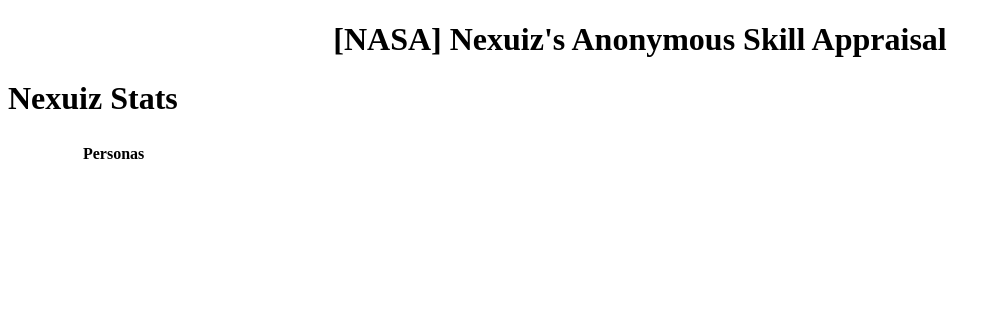
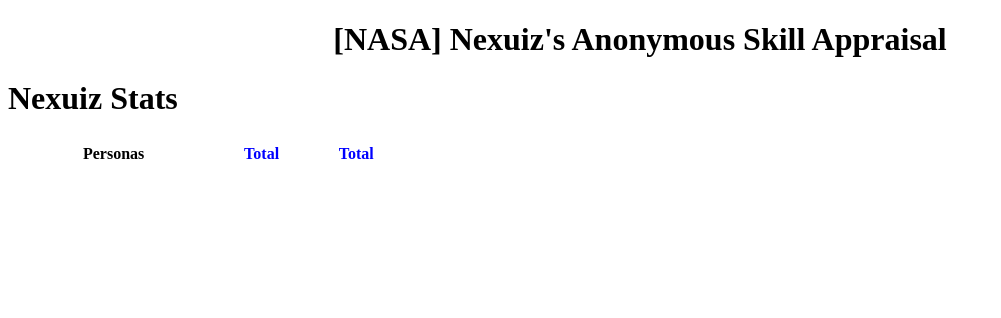
Before and after one commit to nmalbran/nasa, a Django app: template vote/templates/stats.html in a window 1280 px wide. Shown: the top 318 px of the page, without its empty margins (0-1001 px from the left). Run offline with Django 3.2, Linux system fonts and the light colour scheme; the template is opened without the code that fills it, so the values that code supplies are empty; parts of the project's set-up code (start-up, migrations or seed data) failed here and were passed over.

Commit message:
Added general stats.

```diff
--- a/vote/templates/base.html
+++ b/vote/templates/base.html
@@ -21,6 +21,10 @@
     float: left;
 }
 
+.tabla.wide{
+    width: 1050px;
+}
+
 .tabla .left{
     width: 150px;
     float: left;
@@ -29,6 +33,10 @@
 .tabla .center{
     width: 750px;
     float: left;
+}
+
+.tabla.wide .center{
+    width: 900px;
 }
 
 .tabla .celda{
@@ -45,6 +53,7 @@
 
 .tabla .left .celda{
     clear: both;
+    font-weight: bold;
     text-indent: 0.2em;
 }
 
@@ -67,6 +76,11 @@
     border: 1px solid red;
 }
 
+.celda.total{
+    color: blue;
+    font-weight: bold;
+}
+
 {% block extra_css %}
 {% endblock extra_css %}
 </style>
--- a/vote/templates/stats.html
+++ b/vote/templates/stats.html
@@ -5,27 +5,30 @@
 <h1>Nexuiz Stats</h1>
 
 <div class="centrado">
-    <div class="tabla">
+    <div class="tabla wide">
         <div class="top">
             <div class="celda">Personas</div>
             {% for h in habilidades %}
                 <div class="celda">{{h}}</div>
             {% endfor %}
+            <div class="celda total">Total</div>
         </div>
 
         <div class="left">
             {% for p in personas %}
                 <div class="celda">{{p}}</div>
             {% endfor %}
+            <div class="celda total">Total</div>
         </div>
 
         <div class="center">
             {% for p in stats %}
                 {% for h in p %}
-                    <div class="celda">
-                            {{h}}
-                    </div>
+                    <div class="celda">{{h}}</div>
                 {% endfor %}
+            {% endfor %}
+            {% for gs in general_stats %}
+                <div class="celda total">{{gs}}</div>
             {% endfor %}
         </div>
     </div>
```
Also changed, not shown: vote/views.py (+8 -2 lines).
